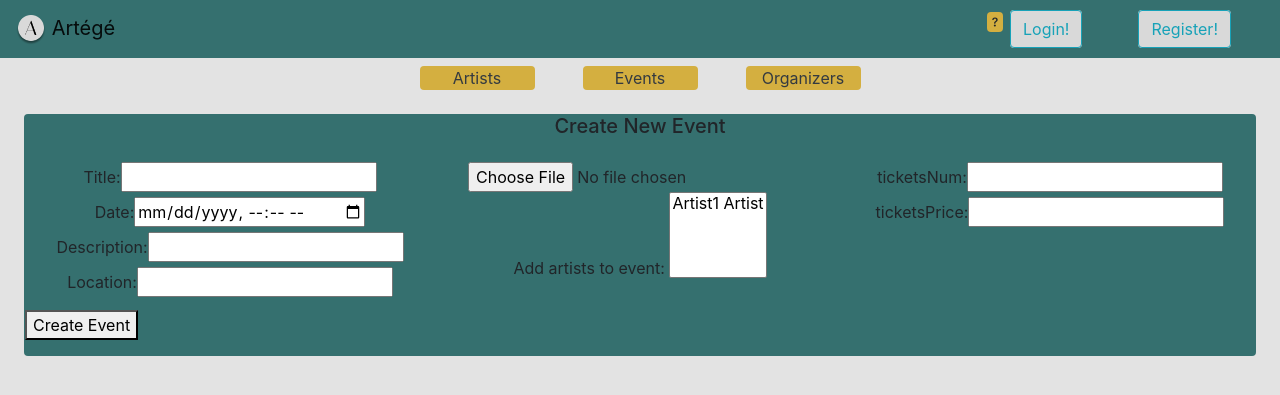
After one commit to stefanikulebanova/HID-Project, a Django app: page /create_event/ in a window 1280 px wide. The commit adds this page. Shown: the top 395 px of the page. Run offline with Django 4.2, Linux system fonts and the light colour scheme; data comes from the database, SQL or seed files in the repository; both versions use the stored data as it was after the commit.

Commit message:
Create event added

```diff
--- a/HID_project/urls.py
+++ b/HID_project/urls.py
@@ -28,6 +28,7 @@ urlpatterns = [
     path('logout/', views.logout_user, name="logout"),
     path('register/', views.register_user, name="register"),
     path('organizers/', views.organizer_listing, name="organizer_listing"),
+    path('create_event/', views.create_event, name="create_event"),
     path('artists/', views.artist_listing, name="artist_listing"),
     path('purchase_confirm/', views.purchase_confirm, name="purchase_confirm"),
     path('application_confirm/', views.application_confirm, name="application_confirm"),
--- /dev/null
+++ b/project_app/templates/create_event.html
@@ -0,0 +1,33 @@
+{% extends "base_generic.html" %} {% block content %}
+<div class="main-color rounded mt-4 text-center">
+    <h5>Create New Event</h5>
+    <form class="row px-3 py-3" method="post" enctype="multipart/form-data">
+        {% csrf_token %}
+        <div class="col-4">
+            <label for="title">Title: </label><input id="title" name="title" type="text">
+            </br>
+            <label for="date">Date: </label><input id="date" name="date" type="datetime-local">
+              </br>
+            <label for="description">Description: </label><input id="description" name="description" type="text">
+              </br>
+            <label for="location">Location: </label><input id="location" name="location" type="text">
+        </div>
+        <div class="col-4">
+            <input type="file" name="image" placeholder="Image">
+              </br>
+            <label for="artists">Add artists to event:</label>
+             <select id="artists" class="js-example-basic-multiple" name="artists[]" multiple="multiple">
+                 {% for user in artists %}
+                  <option value="{{ user.id }}">{{ user.first_name }} {{ user.last_name }}</option>
+                {% endfor %}
+             </select>
+        </div>
+        <div class="col-4">
+               <label for="ticketsNum">ticketsNum: </label><input id="ticketsNum" name="ticketsNum" type="number">
+              </br>
+               <label for="ticketsPrice">ticketsPrice: </label><input id="ticketsPrice" name="ticketsPrice" type="number">
+        </div>
+        <button class="mt-2" type="submit" value="Create Event">Create Event</button>
+    </form>
+</div>
+{% endblock %}
--- a/project_app/templates/index.html
+++ b/project_app/templates/index.html
@@ -2,7 +2,7 @@
 <!--permissions-organizer-->
 {% if user.is_authenticated and user.is_organizer %}
 <div class="float-left rounded main-color px-2 mt-2">
-    <span class="my-1">Add Event <i class="bi bi-plus-square"></i></span>
+    <a href="create_event/" class="text-dark text-decoration-none"><span class="my-1">Add Event <i class="bi bi-plus-square"></i></span></a>
 </div>
 {% endif %}
 <!--cards-->
--- a/project_app/views.py
+++ b/project_app/views.py
@@ -103,3 +103,23 @@ def tickets(request):
     tickets_by_user = Ticket.objects.filter(user_profile=user)
 
     return render(request, 'tickets.html', {'tickets': tickets_by_user})
+
+
+def create_event(request):
+    if request.method == 'GET':
+        artists = AppUser.objects.filter(is_artist="True")
+        print(artists)
+        return render(request, 'create_event.html', {"artists": artists})
+    elif request.method == "POST":
+        title = request.POST['title']
+        loc = request.POST['location']
+        img = request.FILES['image']
+        date = request.POST['date']
+        desc = request.POST['description']
+        ticketnum = request.POST['ticketsNum']
+        artists = AppUser.objects.filter(id__in=request.POST.getlist('artists[]'))
+        organizer = request.user
+        event = Event.objects.create(title=title, location=loc, image=img, date=date, description=desc,
+                                     available_tickets=ticketnum, organizer=organizer)
+        event.artists.set(artists)
+        return redirect('index')
```
Also changed, not shown: data/events/event2_2qXLcUi.jpg (added), db.sqlite3.
